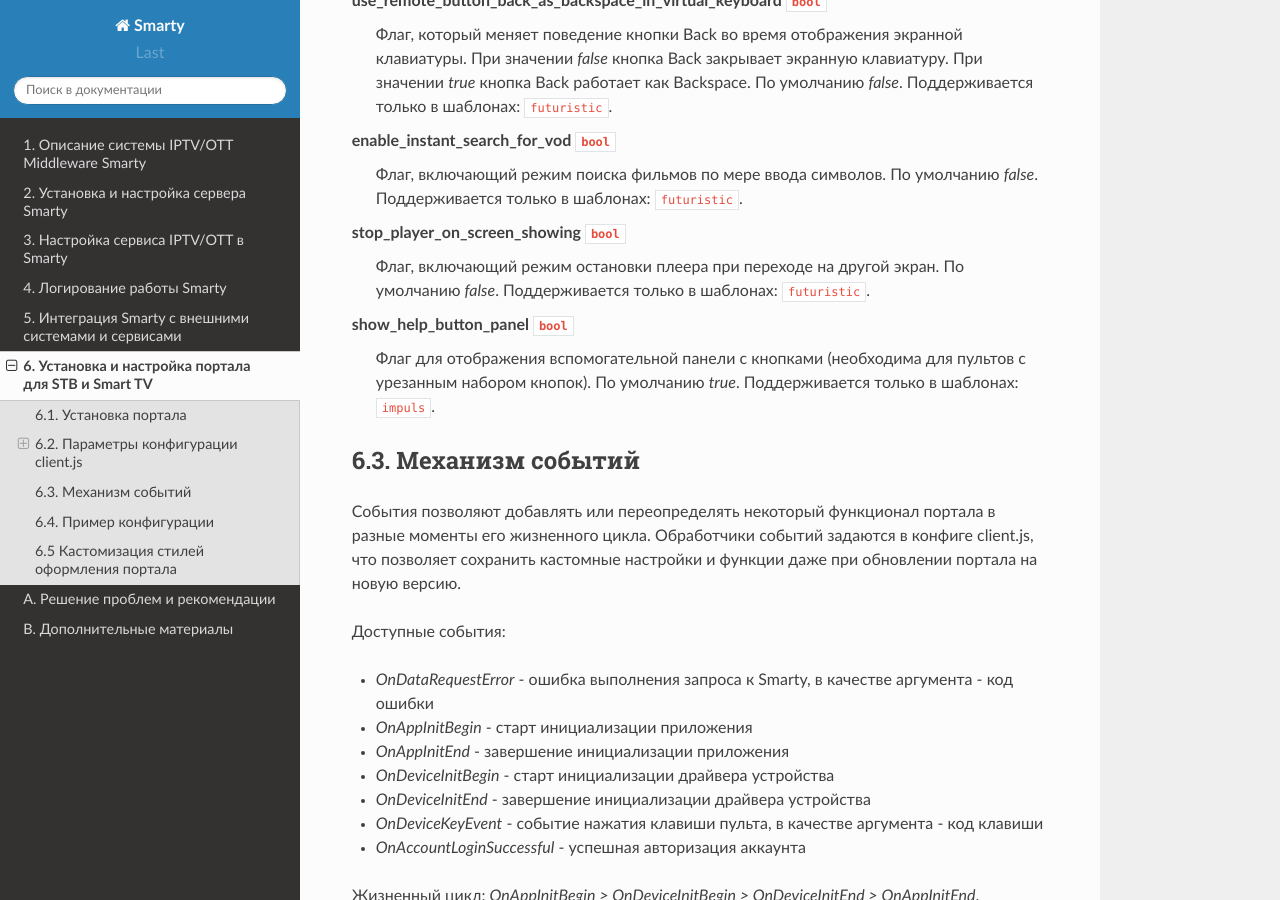
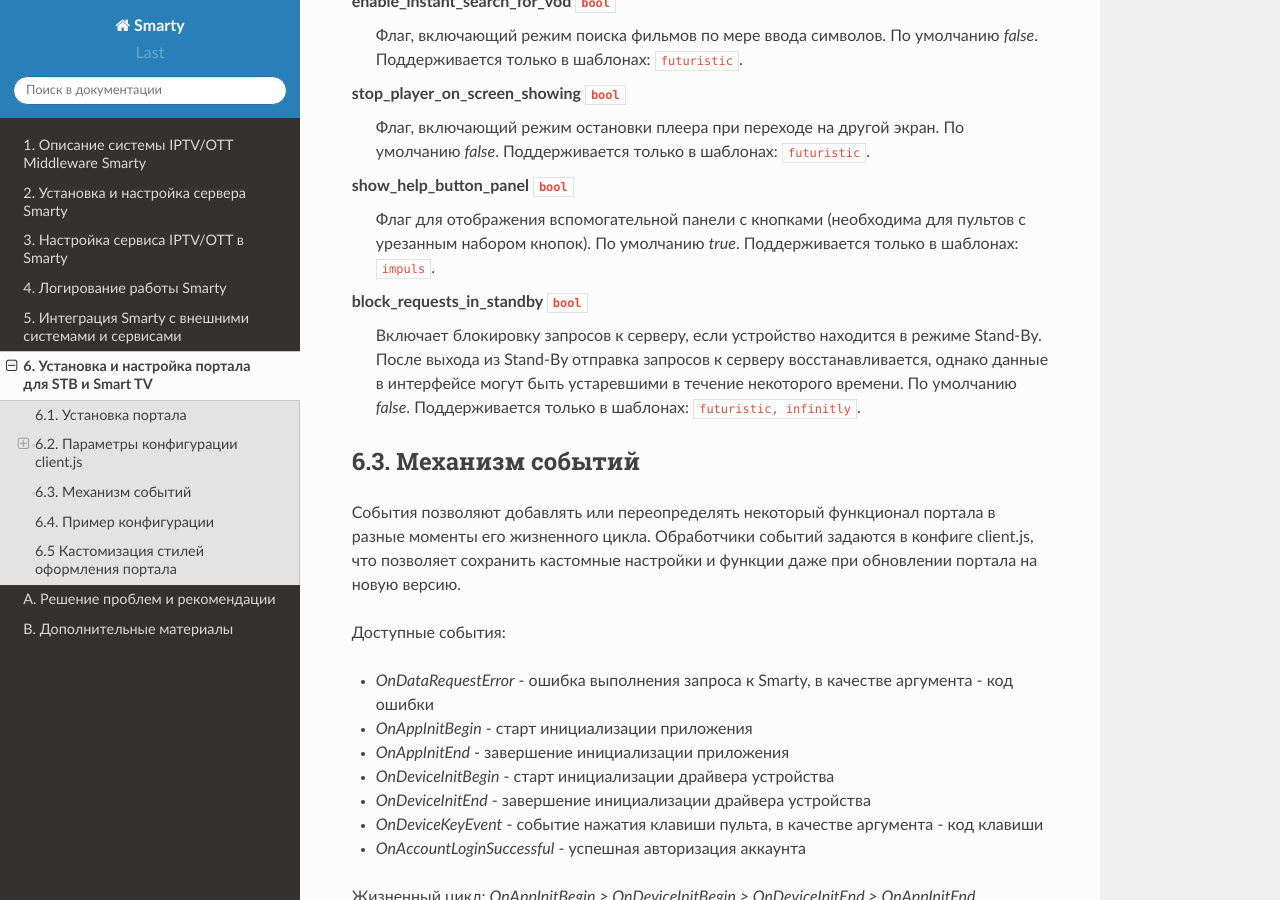
Before and after one commit to sergey-yakovlev/smarty-docs, a Sphinx documentation site: the page built from source/portal_setup.rst, in a window 1280 px wide and 900 px high, scrolled down 10311 px. Built offline with Sphinx 7.4.7 and the Read the Docs theme 2.0.0, drawn with Linux system fonts in a browser that asks for light colours; some of the changed text lies outside the part shown.

Commit message:
опция block_requests_in_standby перенесена в раздел специфичных

```diff
--- a/source/portal_setup.rst
+++ b/source/portal_setup.rst
@@ -516,6 +510,13 @@
     По умолчанию *true*.
     Поддерживается только в шаблонах: ``impuls``.
 
+block_requests_in_standby ``bool``
+    Включает блокировку запросов к серверу, если устройство находится в режиме Stand-By.
+    После выхода из Stand-By отправка запросов к серверу восстанавливается, однако данные в интерфейсе могут быть
+    устаревшими в течение некоторого времени.
+    По умолчанию *false*.
+    Поддерживается только в шаблонах: ``futuristic, infinitly``.
+
 .. _portal_event_system:
 
 6.3. Механизм событий
```
Also changed, not shown: other parts of source/portal_setup.rst (+0 -6 lines).
